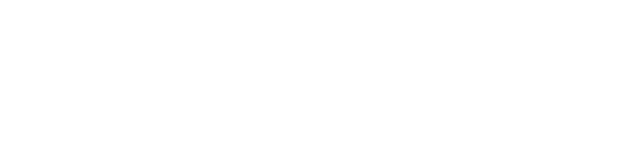
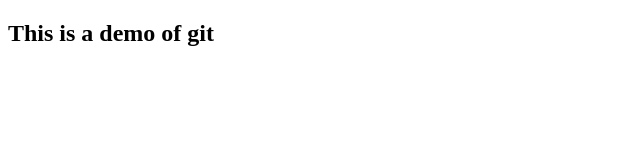
Before and after one commit to MaheshJillela/Sentiment_Analysis, a plain HTML site: page index.html in a window 1280 px wide. Shown: the whole page, without its empty margins (0-640 px from the left). Drawn offline with Linux system fonts and the light colour scheme.

Commit message:
html file is modified

```diff
--- a/index.html
+++ b/index.html
@@ -6,6 +6,6 @@
     <title>Document</title>
 </head>
 <body>
-
+    <h2>This is a demo of git</h2>
 </body>
 </html>
```
